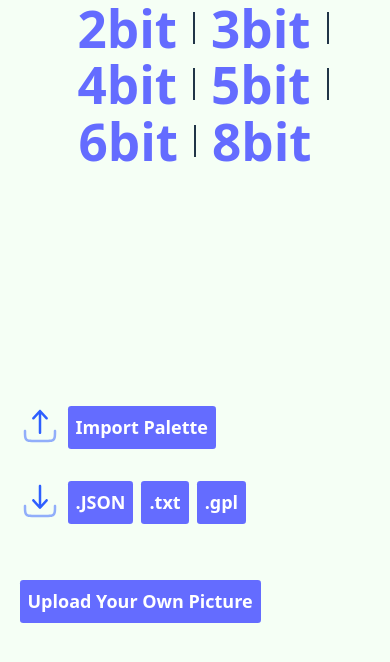
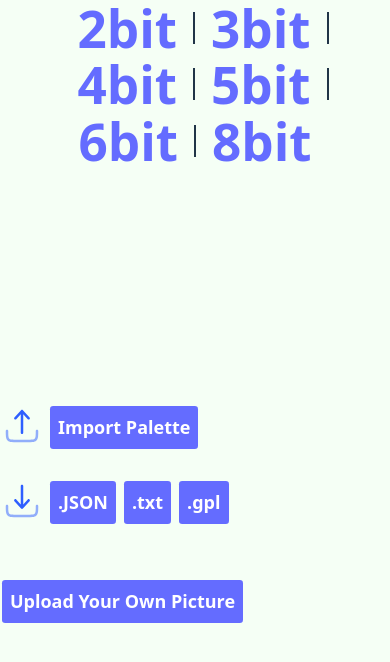
Before and after one commit to LXTKay/paletteeditor, a React (Vite) app: page / in a window 390 px wide. Shown: the top 662 px of the page. Built offline with nearby package versions, Linux system fonts and the light colour scheme; what pica would draw is missing.

Commit message:
more mobile fix

```diff
--- a/src/components/arbeitsbereich.css
+++ b/src/components/arbeitsbereich.css
@@ -23,6 +23,6 @@
 
   .areaLeft,
   .areaRight {
-    width: 100%;
+    width: 110%;
   }
 }
```
